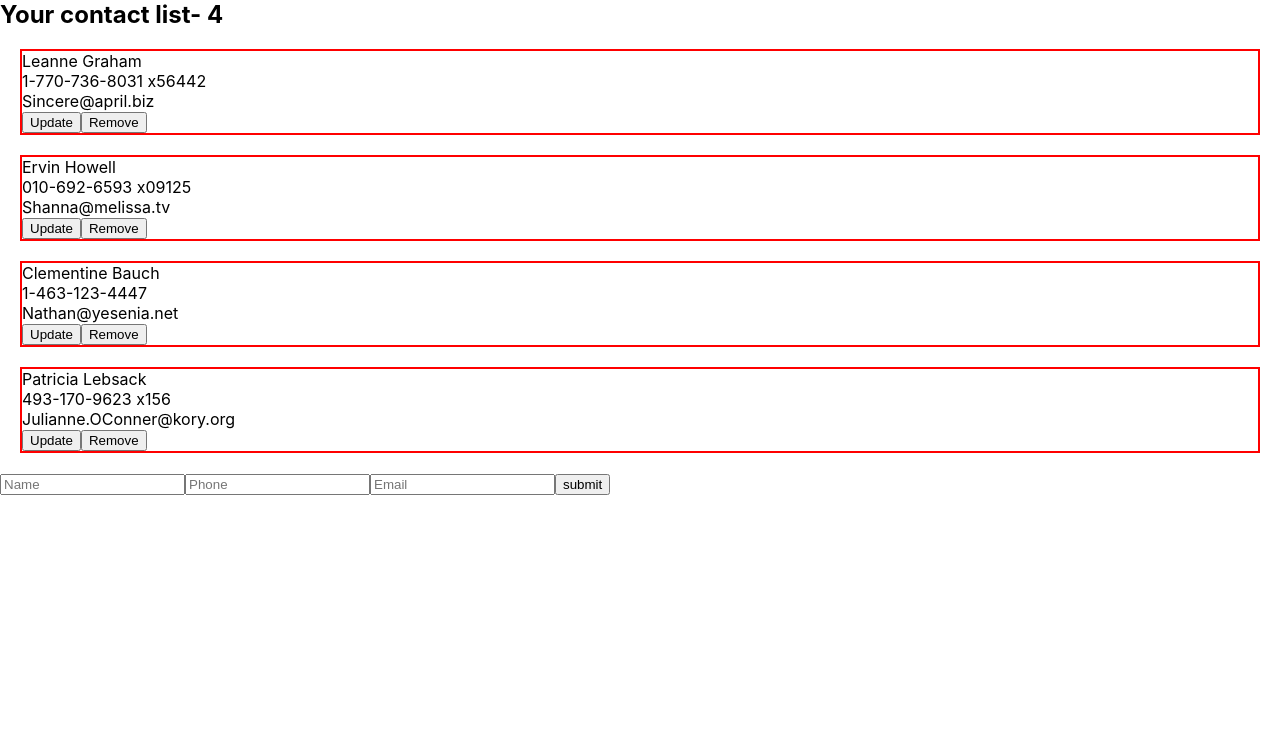
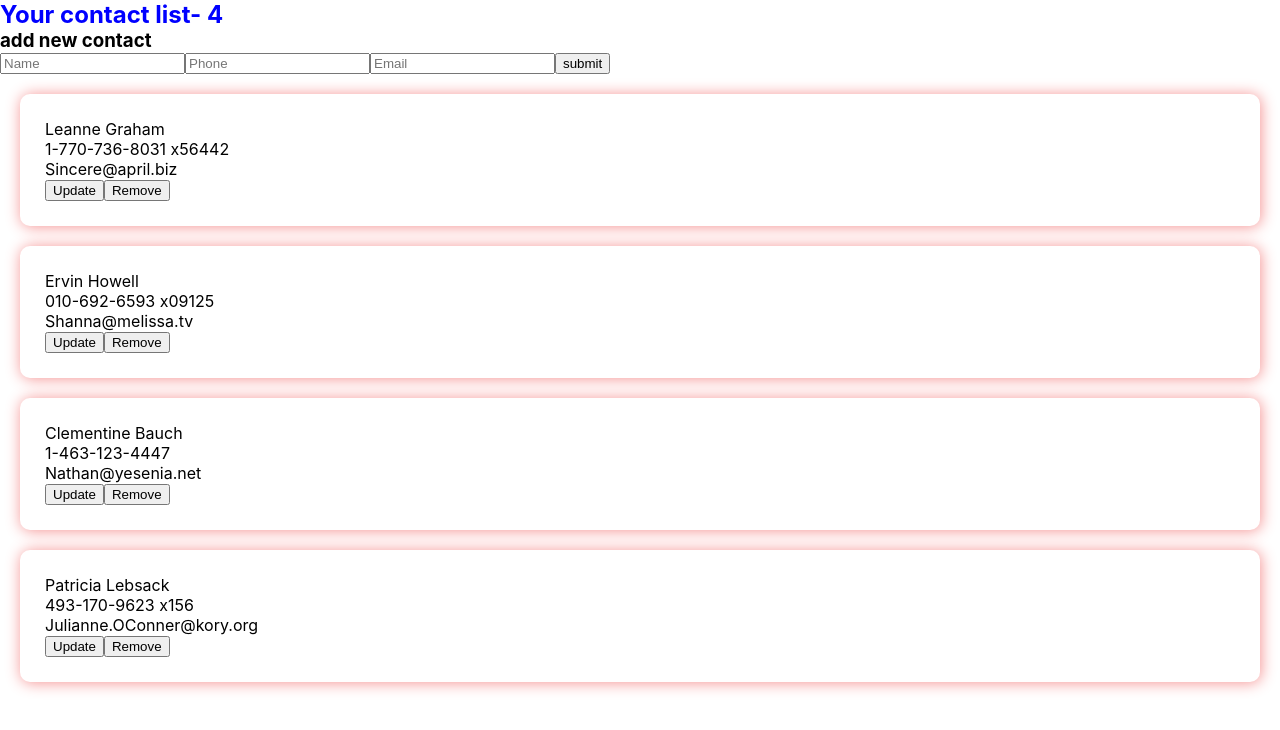
Before and after one commit to Rafi-Genon/my-friends-contact-list, a React (Create React App) app: page / in a window 1280 px wide. Shown: the top 730 px of the page. Built offline with nearby package versions, Linux system fonts and the light colour scheme.

Commit message:
added update

```diff
--- a/src/Components/ContactPage/ContactPage.js
+++ b/src/Components/ContactPage/ContactPage.js
@@ -28,14 +28,17 @@ const ContactPage = () => {
 
     return (
         <div>
-            <h2>Your contact list- {contactList.length}</h2>
-            {
-                contactList.map(contact => <Contacts contact={contact} key={contact.id}></Contacts>)
-            }
+            <h2 style={{color: 'blue'}}>Your contact list- {contactList.length}</h2>
+
+            <h3>add new contact</h3>
             <input type="text" placeholder="Name" onChange={(e) => { setName(e.target.value) }} />
             <input type="text" placeholder="Phone" onChange={(e) => { setPhone(e.target.value) }} />
             <input type="text" placeholder="Email" onChange={(e) => { setEmail(e.target.value) }} />
             <button onClick={() => { submitData() }}>submit</button>
+
+            {
+                contactList.map(contact => <Contacts contact={contact} key={contact.id}></Contacts>)
+            }
         </div>
     );
 };
--- /dev/null
+++ b/src/Components/Contacts/Contact.css
@@ -0,0 +1,9 @@
+.contact-items {
+    /* border: 0.25px solid #6464fa; */
+    margin: 20px;
+    border-radius: 10px;
+    padding: 25px;
+    box-shadow: #f59090 1px 0.75px 15px;
+}
+
+/* style={{ border: '2px solid blue', margin: '20px', padding: '25px' }} */
--- a/src/Components/Contacts/Contacts.js
+++ b/src/Components/Contacts/Contacts.js
@@ -1,18 +1,33 @@
-import React from 'react';
-import { useDispatch } from 'react-redux';
+import React, { useState } from 'react';
+import { useDispatch, useSelector } from 'react-redux';
 import { Link } from 'react-router-dom';
 import { deleteContact } from '../../Redux/actions/actions';
+import EditContact from '../EditContact/EditContact';
+import './Contact.css'
 
 const Contacts = ({ contact }) => {
     const { name, email, phone, id } = contact
     const dispatch = useDispatch()
+    const isUpdate = useSelector((state) => state.contact.isUpdate)
 
+    const [isClicked, setIsClicked] = useState(false)
+    const submitUpdate = () => {
+        setIsClicked(false)
+    }
     return (
-        <div style={{ border: '2px solid red', margin: '20px' }}>
+        <div className="contact-items" >
             <p>{name}</p>
             <p>{phone}</p>
             <p>{email}</p>
-            <Link to={`/edit/${id}`}><button>Update</button></Link>
+            {/* <Link to={`/edit/${id}`}><button>Update</button></Link> */}
+
+            {/* <button onClick={() => { setIsClicked(!isClicked) }}>Update2</button> */}
+            {
+                isClicked === false
+                    // isUpdate === false
+                    ? <button onClick={() => { setIsClicked(!isClicked) }}>Update</button>
+                    : <EditContact id={id} submitUpdate={submitUpdate} />
+            }
             <button onClick={() => { dispatch(deleteContact(id)) }}>Remove</button>
         </div>
     );
--- a/src/Components/EditContact/EditContact.js
+++ b/src/Components/EditContact/EditContact.js
@@ -2,13 +2,13 @@ import React, { useEffect, useState } from 'react';
 import { useDispatch, useSelector } from 'react-redux';
 import { useParams } from 'react-router';
 import { updateContact, getContact } from '../../Redux/actions/actions'
-const EditContact = () => {
+const EditContact = ({ id, submitUpdate }) => {
 
     const [email, setEmail] = useState('')
     const [phone, setPhone] = useState('')
     const [name, setName] = useState('')
     const dispatch = useDispatch()
-    const { id } = useParams()
+    // const { id } = useParams()
     const contact = useSelector((state) => state.contact.contact)
 
     useEffect(() => {
@@ -28,6 +28,7 @@ const EditContact = () => {
             email: email,
         });
         dispatch(updateContact(updatedContact))
+        submitUpdate()
     }
 
 
--- a/src/Redux/reducers/reducers.js
+++ b/src/Redux/reducers/reducers.js
@@ -26,7 +26,7 @@ const intialState = {
         },
     ],
     contact: null,
-    aaaaaaaaaaaaaaaaaaaa: 'sd'
+    isUpdate: false,
 
 }
 
```
